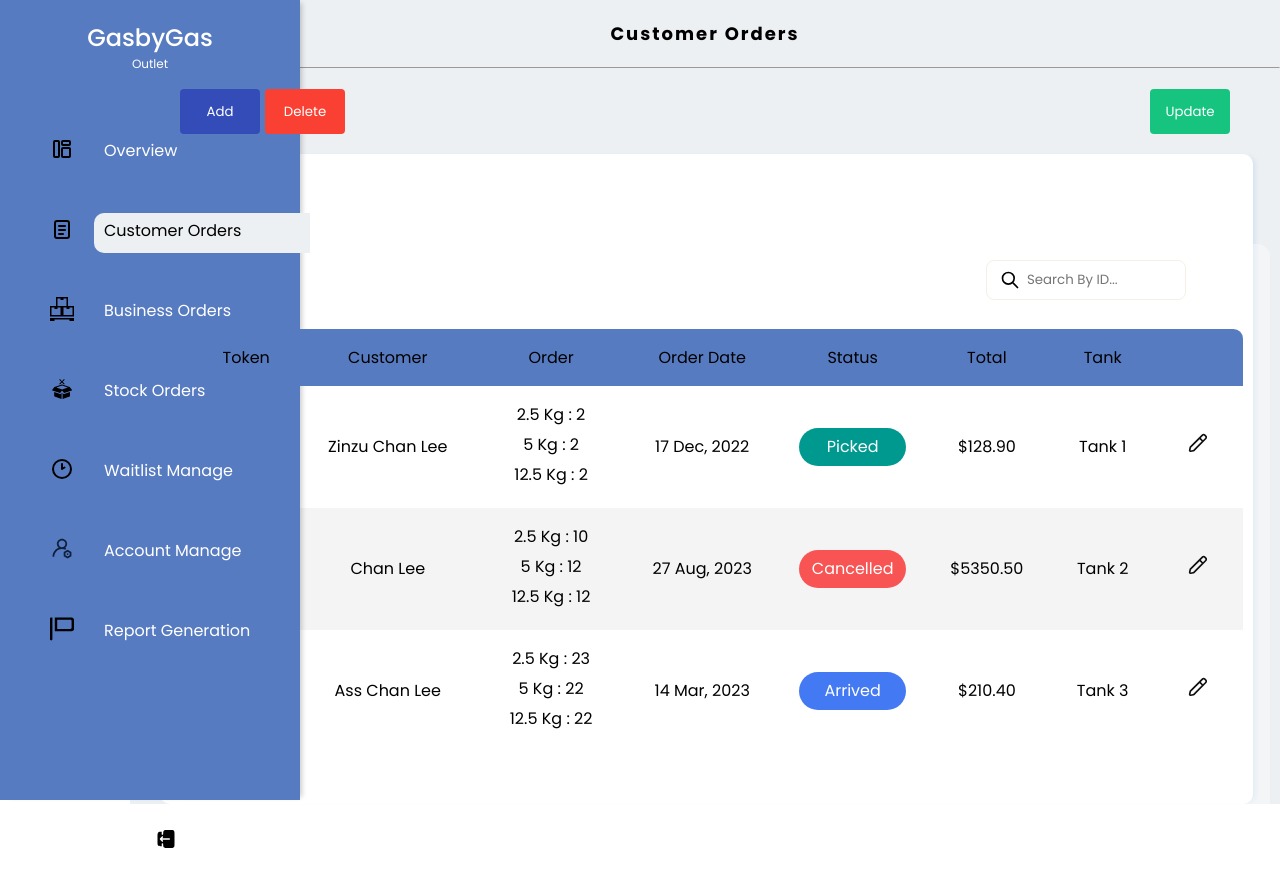
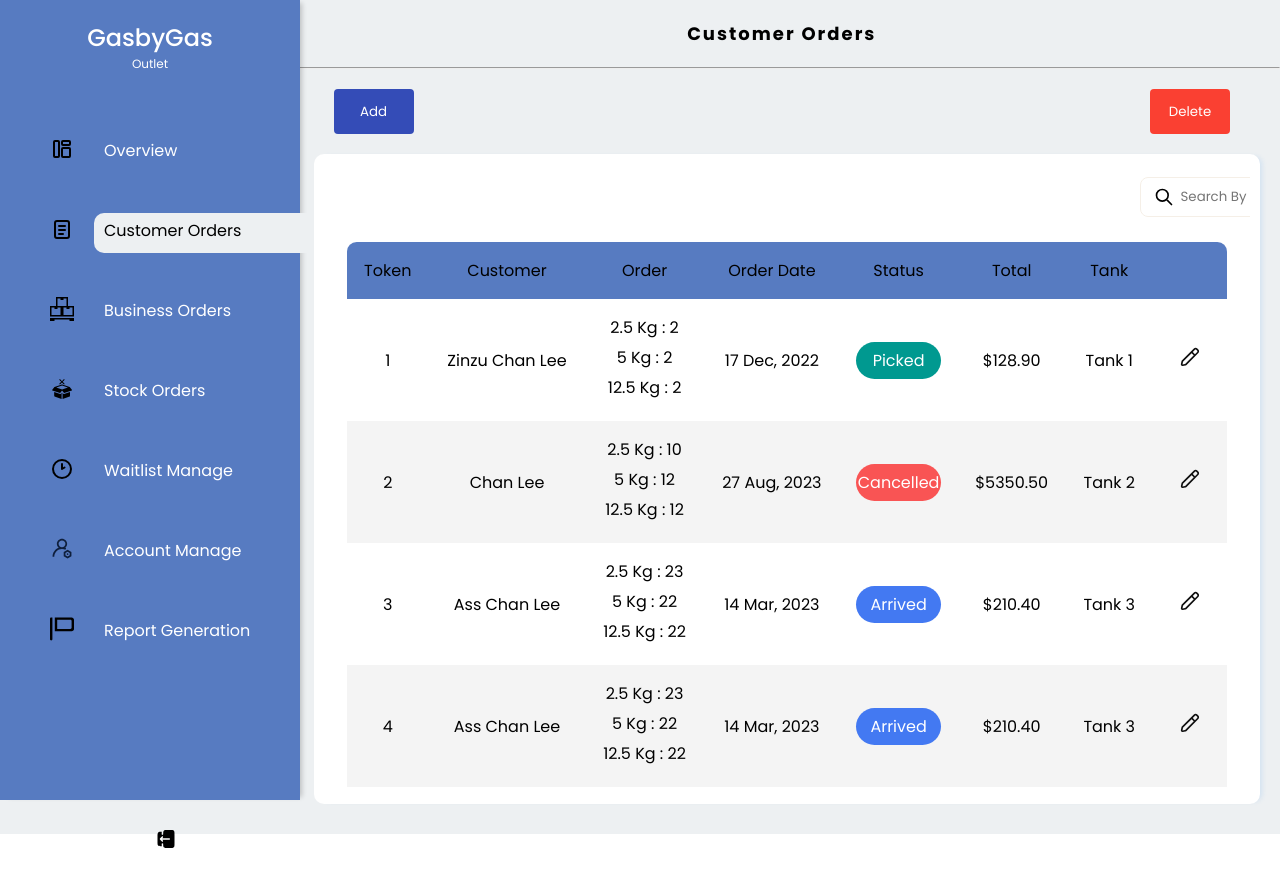
Before and after one commit to krishan44/ASE-Project, a React (Vite) app in the folder GasbyGas/: page /orders in a window 1280 px wide. Shown: the top 886 px of the page. After the commit the page ends 834 px from the top, so only its background shows below. Built offline with nearby package versions, Linux system fonts and the light colour scheme.

Commit message:
Overflow made but the issue is that I can't scroll

```diff
--- a/GasbyGas/src/Components/OutletManager/MainDashboard.module.css
+++ b/GasbyGas/src/Components/OutletManager/MainDashboard.module.css
@@ -65,9 +65,7 @@
     transition: background-color 0.3s;
 }
 
-.optionContainer:hover {
-    background-color: #34495e;
-}
+
 
 .option{
     padding-left: 10px;
--- a/GasbyGas/src/Components/OutletManager/Tables/customerTable.jsx
+++ b/GasbyGas/src/Components/OutletManager/Tables/customerTable.jsx
@@ -9,6 +9,8 @@ const CustomerTable = () => {
     { id: 1, customer: 'Zinzu Chan Lee', order: ["2.5 Kg : 2 ", " 5  Kg  : 2 ", "12.5 Kg : 2"], Date: '17 Dec, 2022', Status: 'Picked', Total: '$128.90', Tank: 'Tank 1', contact: '07723112123' },
     { id: 2, customer: 'Chan Lee', order: ["2.5 Kg : 10", " 5  Kg : 12", "12.5 Kg : 12"], Date: '27 Aug, 2023', Status: 'Cancelled', Total: '$5350.50', Tank: 'Tank 2', contact: '07723112123' },
     { id: 3, customer: 'Ass Chan Lee', order: ["2.5 Kg : 23", " 5  Kg : 22", "12.5 Kg : 22"], Date: '14 Mar, 2023', Status: 'Arrived', Total: '$210.40', Tank: 'Tank 3', contact: '07723112123' },
+    { id: 4, customer: 'Ass Chan Lee', order: ["2.5 Kg : 23", " 5  Kg : 22", "12.5 Kg : 22"], Date: '14 Mar, 2023', Status: 'Arrived', Total: '$210.40', Tank: 'Tank 3', contact: '07723112123' },
+    { id: 5, customer: 'Ass Chan Lee', order: ["2.5 Kg : 23", " 5  Kg : 22", "12.5 Kg : 22"], Date: '14 Mar, 2023', Status: 'Arrived', Total: '$210.40', Tank: 'Tank 3', contact: '07723112123' },
     // Add more rows as needed
   ]);
   const [sortConfig, setSortConfig] = useState(null);
--- a/GasbyGas/src/Components/OutletManager/Tables/customerTable.module.css
+++ b/GasbyGas/src/Components/OutletManager/Tables/customerTable.module.css
@@ -16,16 +16,14 @@
 
 
 main.table {
-    width: 1100px;
-    height: 90vh;
     background-color: #fff5;
-    margin-top: 80px;
     /* backdrop-filter: blur(7px);
     box-shadow: 0 .4rem .8rem #0005; */
     border-radius: .8rem;
     text-align: center;
     overflow: hidden;
     text-transform: none;
+    position: relative;
 }
 
 .table__header {
--- a/GasbyGas/src/Components/OutletManager/customerOrders.jsx
+++ b/GasbyGas/src/Components/OutletManager/customerOrders.jsx
@@ -25,12 +25,12 @@ function customerOrders(){
                     <div className={style.btns}>
                         <div>
                             <button className={style.addBtn}>Add</button>
+
+                        </div>
                             <button className={style.delBtn}>Delete</button>
-                        </div>
-                            <button className={style.UpdateBtn}>Update</button>
                     </div>
                     <div className={style.table}>
-                      <CustomerTable/>
+                    <CustomerTable/>
                     </div>
                 </div>
             </div>
--- a/GasbyGas/src/Components/OutletManager/customerOrders.module.css
+++ b/GasbyGas/src/Components/OutletManager/customerOrders.module.css
@@ -1,19 +1,24 @@
-.sidepanel{
+.sidepanel {
     height: 100vh;
     width: 300px;
 }
 
-.customerOrders{
+.customerOrders {
     display: flex;
+    background-color: #edf0f2;
+    min-height: 100vh;
+    width: 100%;
 }
 
-.customerOrderContent{
+.customerOrderContent {
     background-color: #edf0f2;
     width: 100%;
     margin-left: 50px;
+    min-height: 100vh;
+    padding-bottom: 30px;
 }
 
-.sectionName{
+.sectionName {
     display: flex;
     align-items: center;
     justify-content: center;
@@ -27,7 +32,7 @@
     font-family: "Manrope", serif;
 }
 
-.table{
+.table {
     width: 95%;
     height: 650px;
     background-color: #FFF;
@@ -36,9 +41,10 @@
     padding: 10px;
     border-radius: 10px;
     box-shadow: 5px 0 5px -3px rgba(101, 169, 242, 0.2);
+    overflow: hidden;
 }
 
-.btns{
+.btns {
     display: flex;
     justify-content: space-between;
     margin-top: 20px;
@@ -48,7 +54,7 @@
     margin-right: 50px;
 }
 
-.addBtn{
+.addBtn {
     width: 80px;
     height: 45px;
     background-color: #344CB7;
@@ -59,14 +65,14 @@
     margin-right: 5px;
 }
 
-.addBtn:hover{
+.addBtn:hover {
     color: #344CB7;
     background-color: transparent;
     border: 1px solid #344CB7;
     transition: 0.2s ease;
 }
 
-.delBtn{
+.delBtn {
     width: 80px;
     height: 45px;
     background-color: #FA4032;
@@ -76,14 +82,14 @@
     cursor: pointer;
 }
 
-.delBtn:hover{
+.delBtn:hover {
     color: #FA4032;
     background-color: transparent;
     border: 1px solid #FA4032;
     transition: 0.2s ease;
 }
 
-.UpdateBtn{
+.UpdateBtn {
     width: 80px;
     height: 45px;
     background-color: #16C47F;
@@ -93,14 +99,14 @@
     cursor: pointer;
 }
 
-.UpdateBtn:hover{
+.UpdateBtn:hover {
     color: #16C47F;
     background-color: transparent;
     border: 1px solid #16C47F;
     transition: 0.2s ease;
 }
 
-.editIcon{
+.editIcon {
     height: 20px;
     width: 20px;
 }
```
